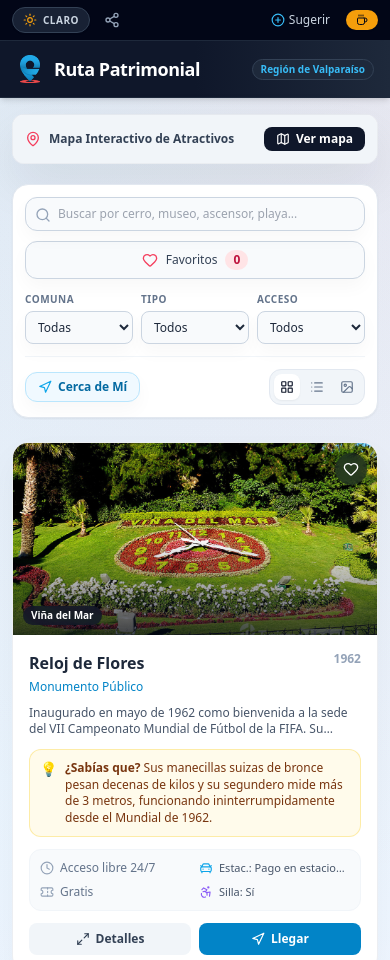
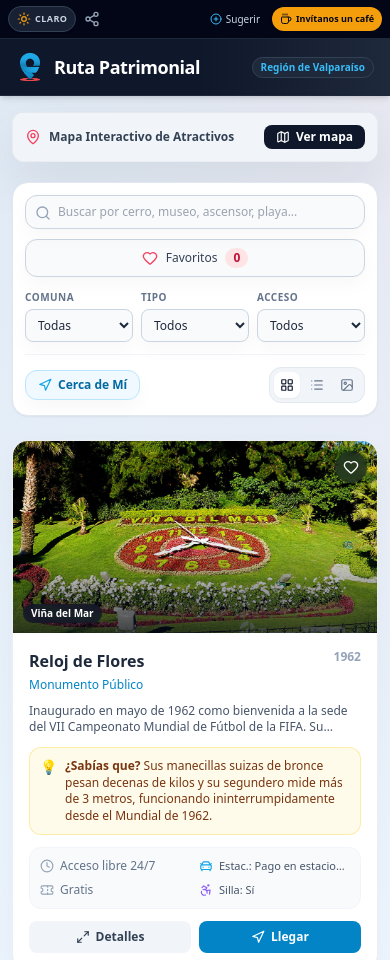
Before and after one commit to maurii580-beep/turismo-valparaiso, a plain HTML site: page index.html in a window 390 px wide. Shown: the top 960 px of the page. Drawn offline with nearby package versions, Linux system fonts and the light colour scheme.

Commit message:
style: mostrar textos en botones de navbar movil y hacer correo opcional en sugerencias

```diff
--- a/index.html
+++ b/index.html
@@ -27,35 +27,34 @@
 <body class="bg-slate-50 text-slate-800 dark:bg-slate-950 dark:text-slate-100 antialiased min-h-screen flex flex-col transition-colors duration-200">
 
   <!-- Barra Superior Comunitaria Móvil -->
-  <aside class="bg-slate-950 text-slate-300 text-xs border-b border-slate-800 py-1.5 px-3">
-    <div class="max-w-7xl mx-auto flex justify-between items-center gap-2">
+  <aside class="bg-slate-950 text-slate-300 text-xs border-b border-slate-800 py-1.5 px-2 sm:px-3">
+    <div class="max-w-7xl mx-auto flex justify-between items-center gap-1 sm:gap-2">
 
       <!-- Lado Izquierdo: Tema y Compartir -->
-      <div class="flex items-center gap-2">
+      <div class="flex items-center gap-1 sm:gap-2">
         <button id="btnModoOscuro"
-                class="inline-flex items-center gap-1.5 rounded-full border border-slate-700 bg-slate-800/80 px-2.5 py-1 text-slate-300 shadow-sm hover:text-amber-300 transition-colors"
+                class="inline-flex items-center gap-1 sm:gap-1.5 rounded-full border border-slate-700 bg-slate-800/80 px-2 py-1 text-slate-300 shadow-sm hover:text-amber-300 transition-colors"
                 aria-label="Cambiar tema claro/oscuro">
           <i id="iconoModo" data-lucide="moon" class="w-3.5 h-3.5 text-sky-300"></i>
-          <span id="textoModo" class="text-[10px] font-bold uppercase tracking-wider">Oscuro</span>
+          <span id="textoModo" class="text-[9px] sm:text-[10px] font-bold uppercase tracking-wider">Oscuro</span>
         </button>
 
-        <button id="btnCompartir" class="p-1.5 text-slate-400 hover:text-white transition-colors" title="Compartir aplicación">
+        <button id="btnCompartir" class="p-1 sm:p-1.5 text-slate-400 hover:text-white transition-colors" title="Compartir aplicación">
           <i data-lucide="share-2" class="w-4 h-4"></i>
         </button>
       </div>
 
       <!-- Lado Derecho: Sugerir e Invitación -->
-      <div class="flex items-center gap-2">
-        <button id="btnAbrirModalSugerencia" class="inline-flex items-center gap-1 text-xs text-slate-300 hover:text-white transition-colors py-1 px-2 rounded-lg hover:bg-slate-800">
-          <i data-lucide="plus-circle" class="w-3.5 h-3.5 text-sky-400"></i>
-          <span class="hidden sm:inline">Sugerir Lugar</span>
-          <span class="sm:hidden">Sugerir</span>
+      <div class="flex items-center gap-1.5 sm:gap-2">
+        <button id="btnAbrirModalSugerencia" class="inline-flex items-center gap-1 text-[10px] sm:text-xs text-slate-300 hover:text-white transition-colors py-1 px-1.5 sm:px-2 rounded-lg hover:bg-slate-800">
+          <i data-lucide="plus-circle" class="w-3 h-3 sm:w-3.5 sm:h-3.5 text-sky-400"></i>
+          <span>Sugerir</span>
         </button>
 
         <a href="https://buymeacoffee.com/TU_USUARIO" target="_blank" rel="noopener noreferrer"
-           class="inline-flex items-center gap-1 bg-amber-500 hover:bg-amber-400 text-slate-950 font-bold px-2.5 py-1 rounded-full text-[11px] shadow-sm transition-colors">
+           class="inline-flex items-center gap-1 bg-amber-500 hover:bg-amber-400 text-slate-950 font-bold px-2 sm:px-2.5 py-1 rounded-full text-[9px] sm:text-[11px] shadow-sm transition-colors">
           <i data-lucide="coffee" class="w-3 h-3"></i>
-          <span class="hidden sm:inline">Invítanos un café</span>
+          <span>Invítanos un café</span>
         </a>
       </div>
 
@@ -213,8 +212,8 @@
         </div>
 
         <div>
-          <label for="emailContactoModal" class="block text-xs font-semibold text-slate-700 dark:text-slate-300 mb-1">Correo Electrónico *</label>
-          <input type="email" id="emailContactoModal" name="email" required placeholder="correo@ejemplo.com"
+          <label for="emailContactoModal" class="block text-xs font-semibold text-slate-700 dark:text-slate-300 mb-1">Correo Electrónico (Opcional)</label>
+          <input type="email" id="emailContactoModal" name="email" placeholder="correo@ejemplo.com"
                  class="w-full px-3 py-2 text-xs sm:text-sm bg-slate-50 dark:bg-slate-800 border border-slate-300 dark:border-slate-700 rounded-lg focus:ring-2 focus:ring-sky-500">
         </div>
 
```
